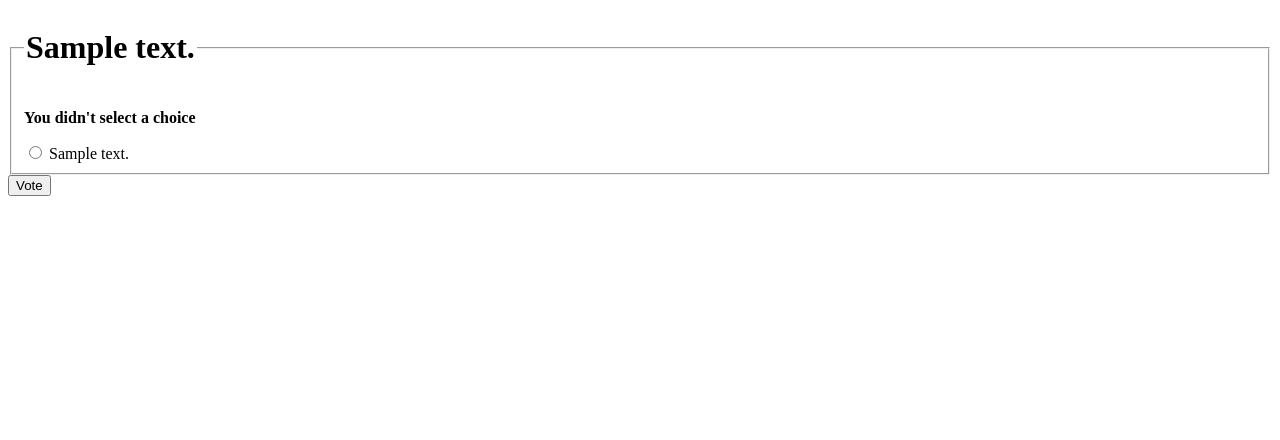
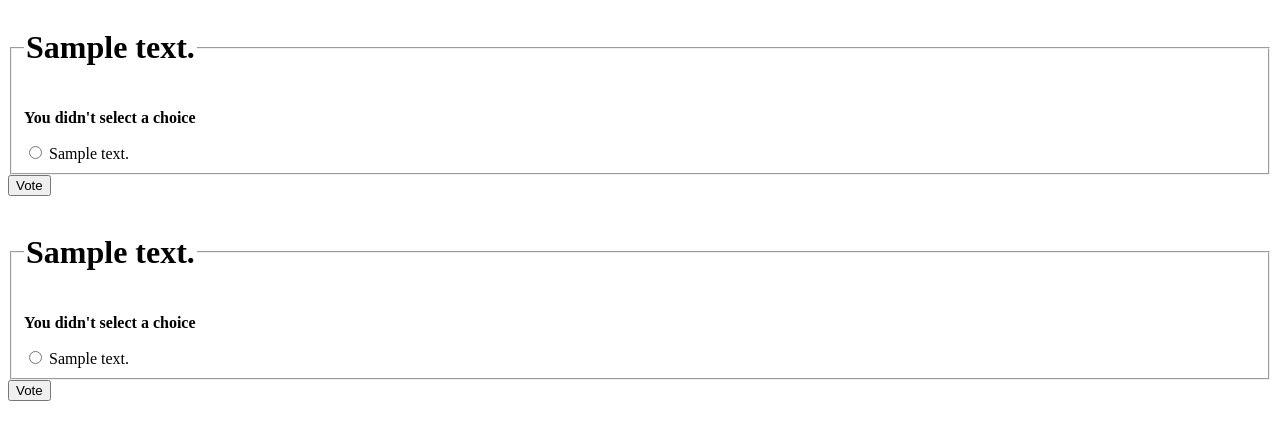
Before and after one commit to robelberhanu/Django_Tutorial, a Django app: page /polls/1/vote/ in a window 1280 px wide. Shown: the top 440 px of the page. Run offline with Django 4.2, Linux system fonts and the light colour scheme; tables that the repository leaves empty hold one stand-in row (values such as "Sample post").

Commit message:
updated details.html template

```diff
--- a/mysite/polls/templates/polls/detail.html
+++ b/mysite/polls/templates/polls/detail.html
@@ -10,3 +10,16 @@
     </fieldset>
     <input type="submit" value="Vote">
     </form>
+
+    <form action="{% url 'polls:vote' question.id %}" method="post">
+        {% csrf_token %}
+        <fieldset>
+            <legend><h1>{{ question.question_text }}</h1></legend>
+            {% if error_message %}<p><strong>{{ error_message }}</strong></p>{% endif %}
+            {% for choice in question.choice_set.all %}
+                <input type="radio" name="choice" id="choice{{ forloop.counter }}" value="{{ choice.id }}">
+                <label for="choice{{ forloop.counter }}">{{ choice.choice_text }}</label><br>
+            {% endfor %}
+        </fieldset>
+        <input type="submit" value="Vote">
+        </form>
```
